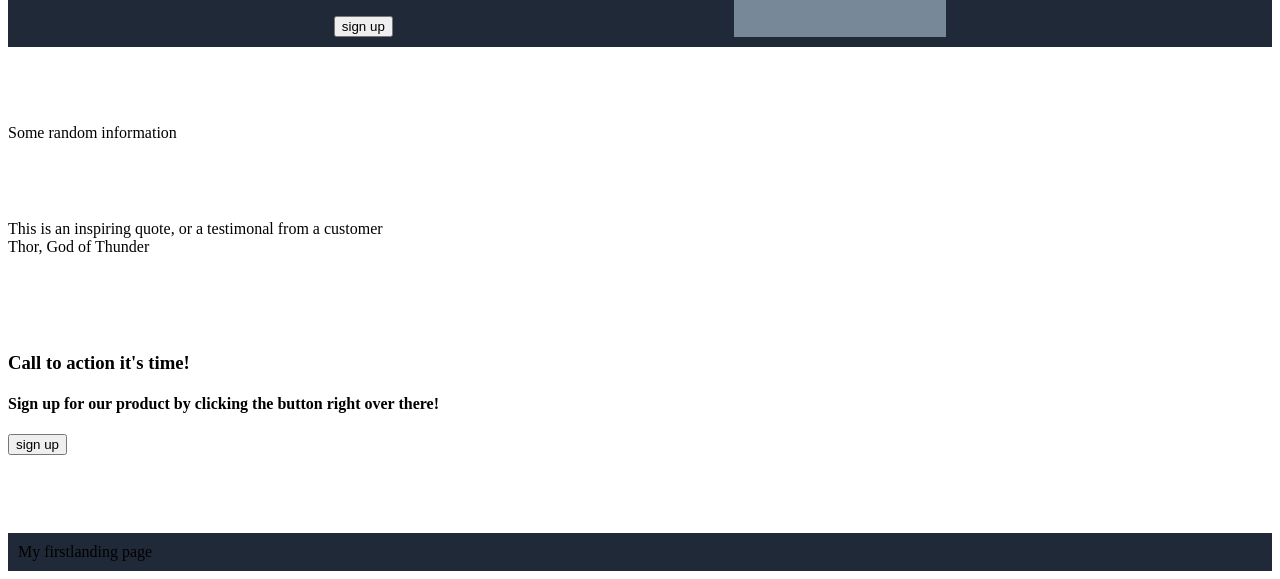
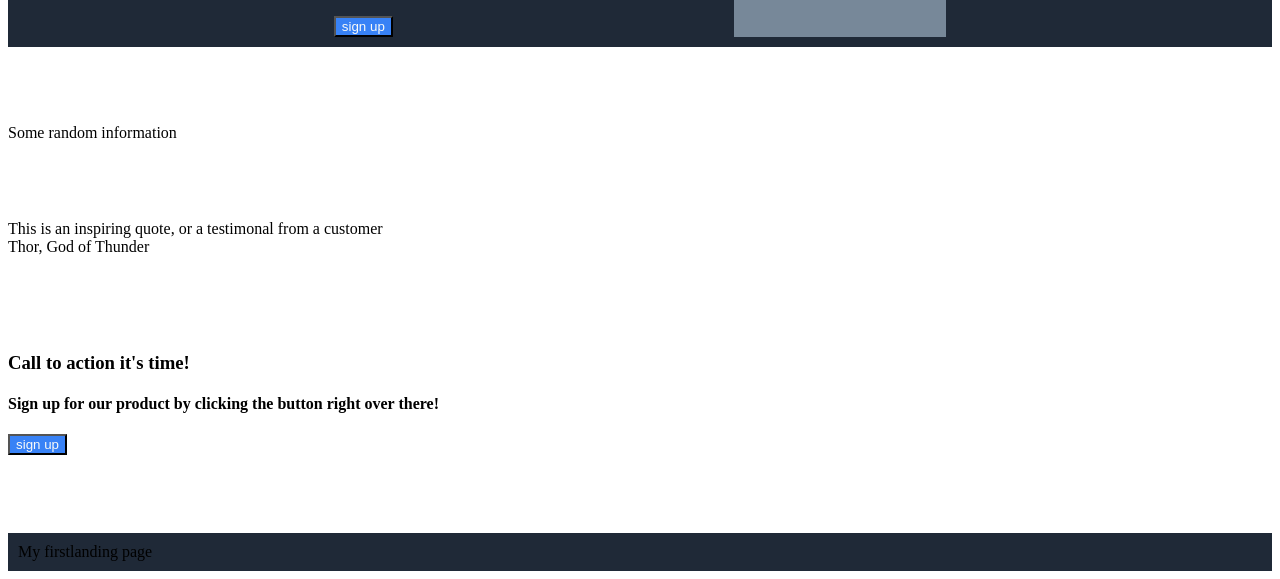
Before and after one commit to Peachboy97/Landing-page-project-, a plain HTML site: page index.html in a window 1280 px wide. Shown: the part 237-816 px from the top of the page. Drawn offline with Linux system fonts and the light colour scheme.

Commit message:
Add the button selector to the css and added style to the elements

```diff
--- a/style.css
+++ b/style.css
@@ -43,5 +43,10 @@ a {
 }
 
 .right-a {
-    background-color: lightslategray
+    background-color: lightslategray;
 }
+
+button {
+    background-color: #3882f6;
+    color: #f9faf8;
+}
```
